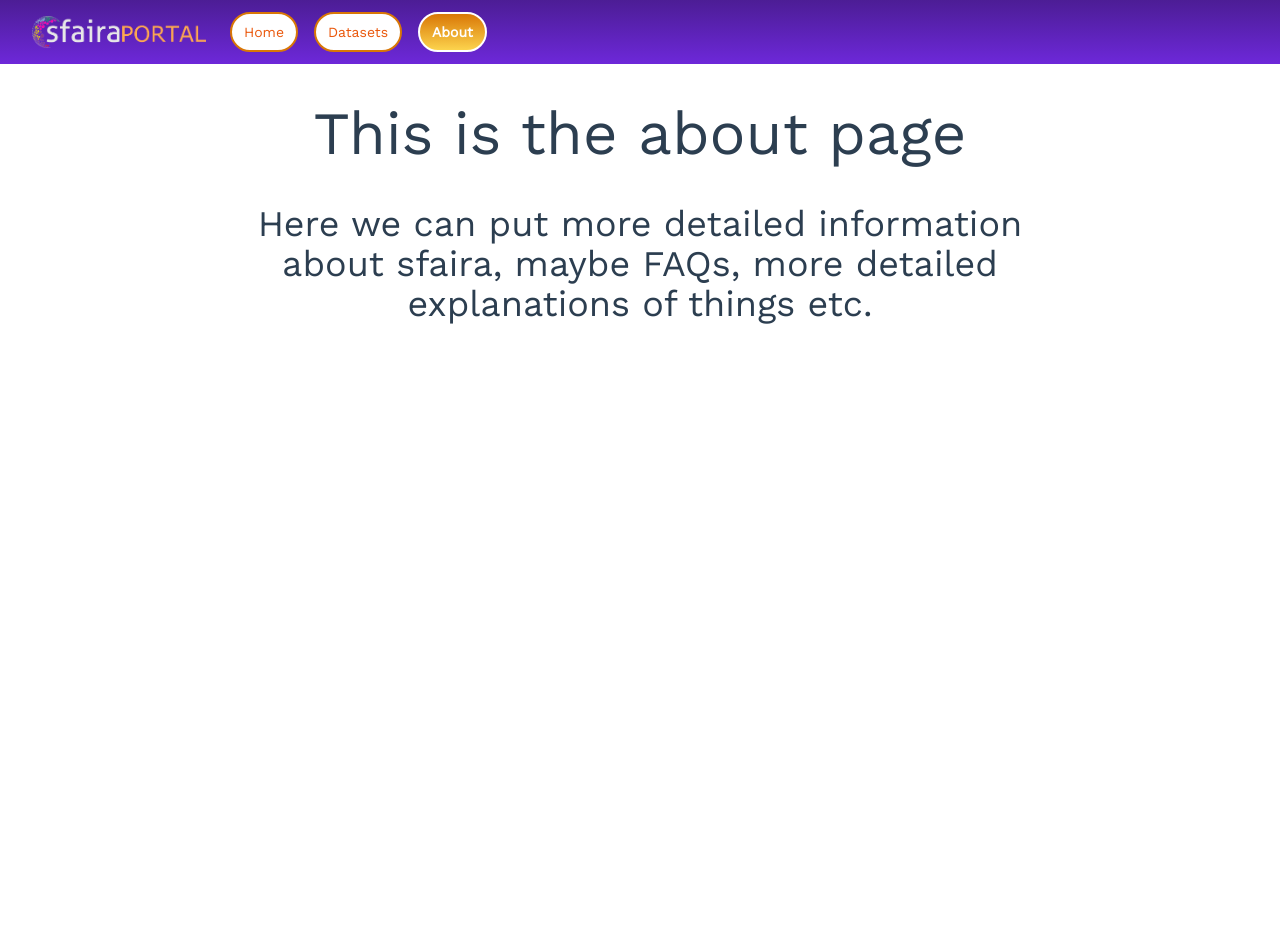
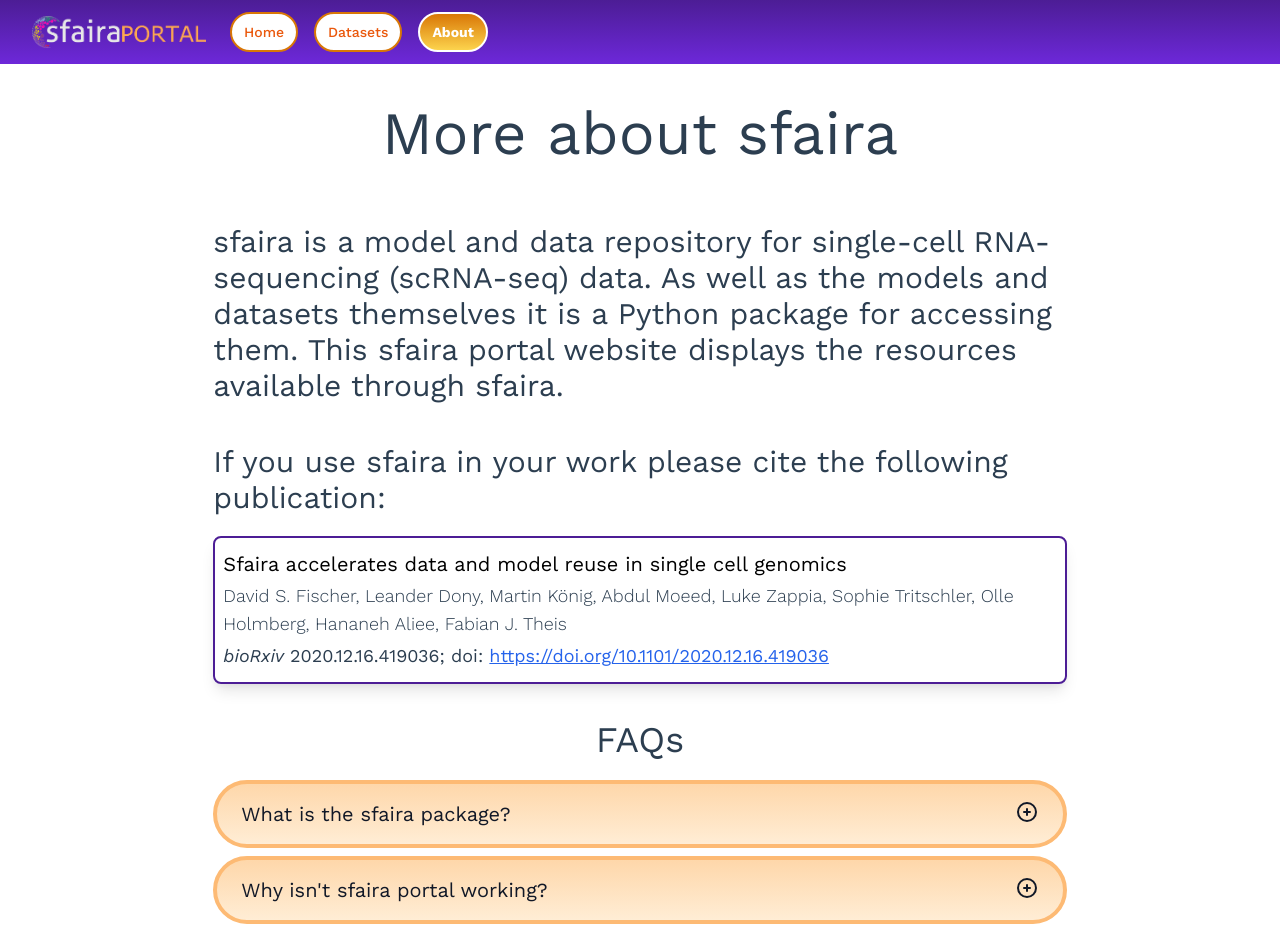
Before and after one commit to theislab/sfaira-portal, a Vue app: page /about in a window 1280 px wide. Before the commit the page ends 800 px from the top, so only its background shows below. Built offline with nearby package versions, Linux system fonts and the light colour scheme; the HTML template or start-up script is replaced by a standard one.

Commit message:
Add content to about and home pages

```diff
--- /dev/null
+++ b/src/components/FAQCard.vue
@@ -0,0 +1,76 @@
+<template>
+  <div class="my-1">
+    <div>
+      <a
+        href="#"
+        :class="[
+          open
+            ? 'bg-gradient-to-t from-orange-300 to-orange-600 border-orange-400 font-bold text-white'
+            : 'bg-gradient-to-t from-orange-100 to-orange-200 text-gray-900'
+        ]"
+        class="flex justify-between px-2 py-4 sm:px-6 rounded-full cursor-pointer border-4 border-orange-300 hover:border-orange-600 hover:bg-orange-200"
+        @click="toggleOpen"
+      >
+        <p class="text-xl">
+          <slot name="question"></slot>
+        </p>
+        <!-- Heroicon name: plus-circle -->
+        <svg
+          v-show="!open"
+          class="w-6 h-6"
+          fill="none"
+          stroke="currentColor"
+          viewBox="0 0 24 24"
+          xmlns="http://www.w3.org/2000/svg"
+        >
+          <path
+            stroke-linecap="round"
+            stroke-linejoin="round"
+            stroke-width="2"
+            d="M12 9v3m0 0v3m0-3h3m-3 0H9m12 0a9 9 0 11-18 0 9 9 0 0118 0z"
+          ></path>
+        </svg>
+        <!-- Heroicon name: minus-circle -->
+        <svg
+          v-show="open"
+          class="w-6 h-6"
+          fill="none"
+          stroke="currentColor"
+          viewBox="0 0 24 24"
+          xmlns="http://www.w3.org/2000/svg"
+        >
+          <path
+            stroke-linecap="round"
+            stroke-linejoin="round"
+            stroke-width="2"
+            d="M15 12H9m12 0a9 9 0 11-18 0 9 9 0 0118 0z"
+          ></path>
+        </svg>
+      </a>
+    </div>
+    <div
+      v-show="open"
+      class="text-lg px-2 py-4 mt-1 sm:px-6 rounded-3xl border-4 border-orange-300 bg-orange-50"
+    >
+      <slot name="answer"></slot>
+    </div>
+  </div>
+</template>
+
+<script>
+export default {
+  name: 'FAQCard',
+
+  data() {
+    return {
+      open: false
+    }
+  },
+
+  methods: {
+    toggleOpen() {
+      this.open = !this.open
+    }
+  }
+}
+</script>
--- a/src/index.css
+++ b/src/index.css
@@ -1,4 +1,4 @@
-@import url('https://fonts.googleapis.com/css2?family=Work+Sans:ital,wght@0,100;0,200;0,400;1,100;1,200;1,400&display=swap');
+@import url('https://fonts.googleapis.com/css2?family=Work+Sans:ital,wght@0,100;0,200;0,300;0,400;0,500;0,600;0,700;0,800;0,900;1,100;1,200;1,300;1,400;1,500;1,600;1,700;1,800;1,900&display=swap');
 @tailwind base;
 @tailwind components;
 @tailwind utilities;
--- a/src/views/About.vue
+++ b/src/views/About.vue
@@ -1,9 +1,94 @@
 <template>
-  <div class="w-full sm:w-2/3 mx-auto">
-    <p class="my-10 text-6xl text-center">This is the about page</p>
-    <p class="my-10 text-4xl text-center">
-      Here we can put more detailed information about sfaira, maybe FAQs, more
-      detailed explanations of things etc.
+  <div class="flex flex-col w-full sm:w-2/3 mx-auto">
+    <p class="my-10 text-6xl text-center">More about sfaira</p>
+    <p class="my-5 text-3xl">
+      sfaira is a model and data repository for single-cell RNA-sequencing
+      (scRNA-seq) data. As well as the models and datasets themselves it is a
+      Python package for accessing them. This sfaira portal website displays the
+      resources available through sfaira.
     </p>
+    <p class="my-5 text-3xl">
+      If you use sfaira in your work please cite the following publication:
+    </p>
+    <div class="px-2 py-2 mb-5 border-2 border-purple-900 rounded-lg shadow-lg">
+      <p class="text-xl my-1 text-black">
+        Sfaira accelerates data and model reuse in single cell genomics
+      </p>
+      <p class="text-lg font-light my-1">
+        David S. Fischer, Leander Dony, Martin König, Abdul Moeed, Luke Zappia,
+        Sophie Tritschler, Olle Holmberg, Hananeh Aliee, Fabian J. Theis
+      </p>
+      <p class="text-lg my-1">
+        <span class="italic">bioRxiv</span> 2020.12.16.419036; doi:
+        <a
+          href="https://doi.org/10.1101/2020.12.16.419036"
+          class="underline text-blue-600 hover:text-blue-800 visited:text-purple-600"
+          >https://doi.org/10.1101/2020.12.16.419036</a
+        >
+      </p>
+    </div>
+    <p class="my-4 text-4xl text-center">FAQs</p>
+    <FAQCard>
+      <template #question>
+        <h1>What is the sfaira package?</h1>
+      </template>
+      <template #answer>
+        <h1>
+          The sfaira Python package is the main interface to the sfaira
+          repository and can be installed from
+          <a
+            href="https://pypi.org/project/sfaira/"
+            class="underline text-blue-600 hover:text-blue-800 visited:text-purple-600"
+            >PyPI</a
+          >. Find out more in the
+          <a
+            href="https://sfaira.readthedocs.io/"
+            class="underline text-blue-600 hover:text-blue-800 visited:text-purple-600"
+            >sfaira documentation</a
+          >
+          or the sfaira
+          <a
+            href="https://github.com/theislab/sfaira"
+            class="underline text-blue-600 hover:text-blue-800 visited:text-purple-600"
+            >GitHub repository</a
+          >.
+        </h1>
+      </template>
+    </FAQCard>
+    <FAQCard>
+      <template #question>
+        <h1>Why isn't sfaira portal working?</h1>
+      </template>
+      <template #answer>
+        <h1>
+          We do our best to keep the sfaira portal website up to date but
+          occasionally things may break. If you come across a problem please let
+          us know by opening an issue on the
+          <a
+            href="https://github.com/theislab/sfaira-portal"
+            class="underline text-blue-600 hover:text-blue-800 visited:text-purple-600"
+            >sfaira portal GitHub</a
+          >.
+        </h1>
+      </template>
+    </FAQCard>
   </div>
 </template>
+
+<script>
+import FAQCard from '../components/FAQCard.vue'
+
+export default {
+  name: 'About',
+
+  components: {
+    FAQCard
+  },
+
+  computed: {
+    datasets() {
+      return this.$store.getters.displayDatasets
+    }
+  }
+}
+</script>
--- a/src/views/Home.vue
+++ b/src/views/Home.vue
@@ -1,5 +1,5 @@
 <template>
-  <div class="w-full sm:w-2/3 mx-auto">
+  <div class="flex flex-col w-full sm:w-2/3 mx-auto">
     <div class="m-auto my-10">
       <img
         class="lg:block w-full max-w-2xl m-auto"
@@ -8,9 +8,79 @@
       />
     </div>
     <p class="my-10 text-6xl text-center">Welcome to the sfaira portal!</p>
-    <p class="my-10 text-4xl text-center">
-      Here we should put a bit of an introduction and links to various pages,
-      GitHub repos etc.
+    <p class="my-10 text-3xl">
+      sfaira is a dataset and model repository for single-cell RNA-sequencing
+      (scRNA-seq) data. The sfaira portal provides an interactive way to explore
+      the resources provided by sfaira.
+    </p>
+    <div class="mx-auto">
+      <router-link
+        to="/Datasets"
+        class="border-2 border-yellow-600 px-3 py-2 mx-2 rounded-full text-3xl bg-gradient-to-t from-yellow-300 to-yellow-600 text-white font-bold hover:border-yellow-600 hover:text-yellow-600"
+      >
+        View datasets
+      </router-link>
+    </div>
+    <p class="my-10 text-3xl">
+      For more information about the sfaira software try these links:
+    </p>
+    <div class="mx-auto">
+      <a
+        href="https://sfaira.readthedocs.io/"
+        class="inline-block border-2 border-yellow-600 px-3 py-2 mx-2 rounded-full text-3xl bg-gradient-to-t from-yellow-300 to-yellow-600 text-white font-bold hover:border-yellow-600 hover:text-yellow-600"
+      >
+        <span class="inline-block">
+          <!-- Heroicon name: document-text -->
+          <svg
+            class="w-6 h-6"
+            fill="none"
+            stroke="currentColor"
+            viewBox="0 0 24 24"
+            xmlns="http://www.w3.org/2000/svg"
+          >
+            <path
+              stroke-linecap="round"
+              stroke-linejoin="round"
+              stroke-width="2"
+              d="M9 12h6m-6 4h6m2 5H7a2 2 0 01-2-2V5a2 2 0 012-2h5.586a1 1 0 01.707.293l5.414 5.414a1 1 0 01.293.707V19a2 2 0 01-2 2z"
+            ></path>
+          </svg>
+        </span>
+        sfaira docs
+      </a>
+      <a
+        href="https://github.com/theislab/sfaira"
+        class="inline-block border-2 border-yellow-600 px-3 py-2 mx-2 rounded-full text-3xl bg-gradient-to-t from-yellow-300 to-yellow-600 text-white font-bold hover:border-yellow-600 hover:text-yellow-600"
+      >
+        <span class="inline-block">
+          <!-- Feather icon name: github -->
+          <svg
+            xmlns="http://www.w3.org/2000/svg"
+            class="w-6 h-6"
+            viewBox="0 0 24 24"
+            fill="none"
+            stroke="currentColor"
+            stroke-width="2"
+            stroke-linecap="round"
+            stroke-linejoin="round"
+          >
+            <path
+              d="M9 19c-5 1.5-5-2.5-7-3m14 6v-3.87a3.37 3.37 0 0 0-.94-2.61c3.14-.35 6.44-1.54 6.44-7A5.44 5.44 0 0 0 20 4.77 5.07 5.07 0 0 0 19.91 1S18.73.65 16 2.48a13.38 13.38 0 0 0-7 0C6.27.65 5.09 1 5.09 1A5.07 5.07 0 0 0 5 4.77a5.44 5.44 0 0 0-1.5 3.78c0 5.42 3.3 6.61 6.44 7A3.37 3.37 0 0 0 9 18.13V22"
+            ></path>
+          </svg>
+        </span>
+        sfaira GitHub
+      </a>
+    </div>
+    <p class="my-10 text-3xl">
+      If any part of sfaira is useful to you we would appreciate you taking the
+      time to cite the sfaira publication, see the
+      <router-link
+        to="/About"
+        class="underline text-blue-600 hover:text-blue-800 visited:text-purple-600"
+        >about page</router-link
+      >
+      for details.
     </p>
   </div>
 </template>
```
